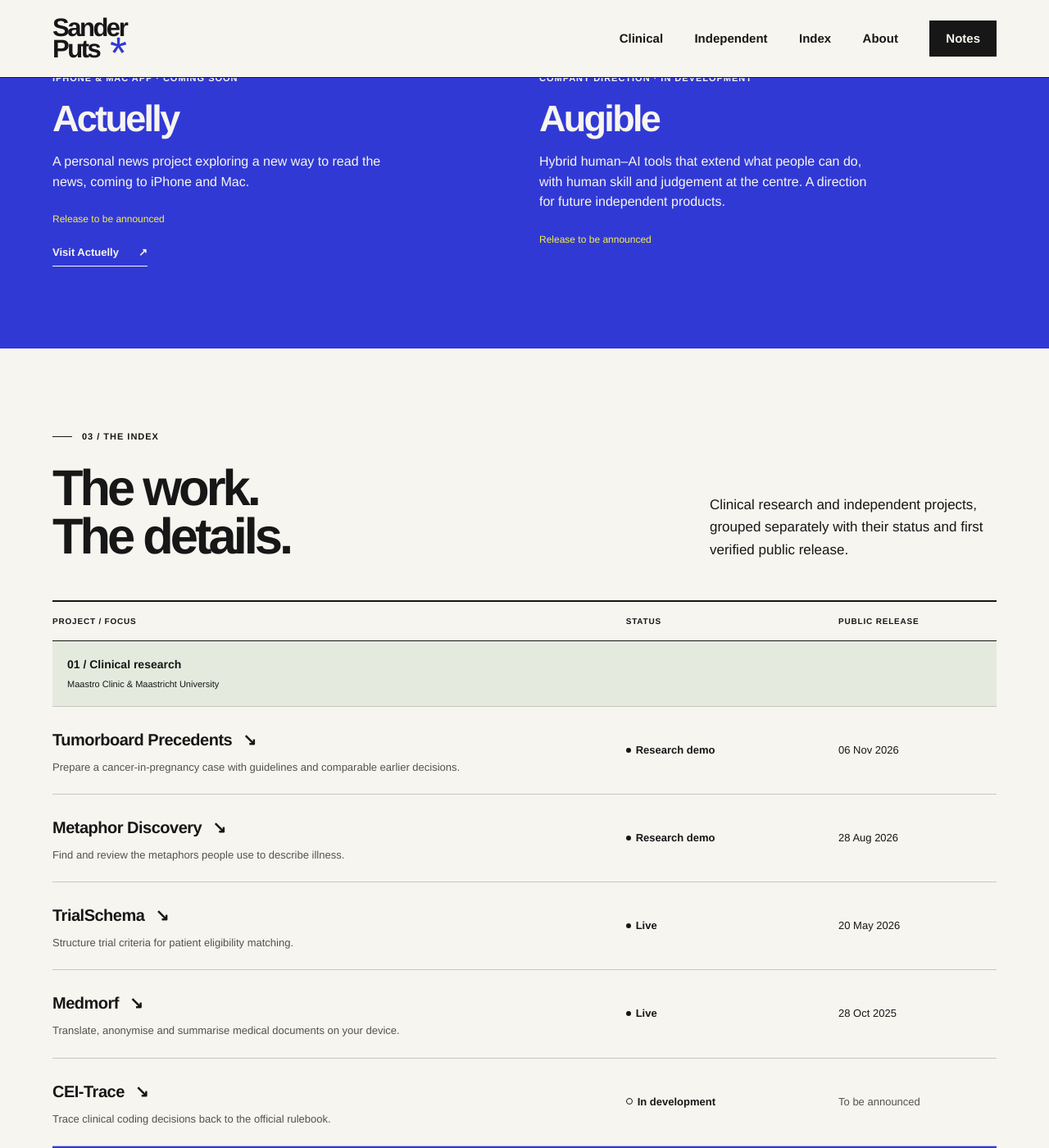
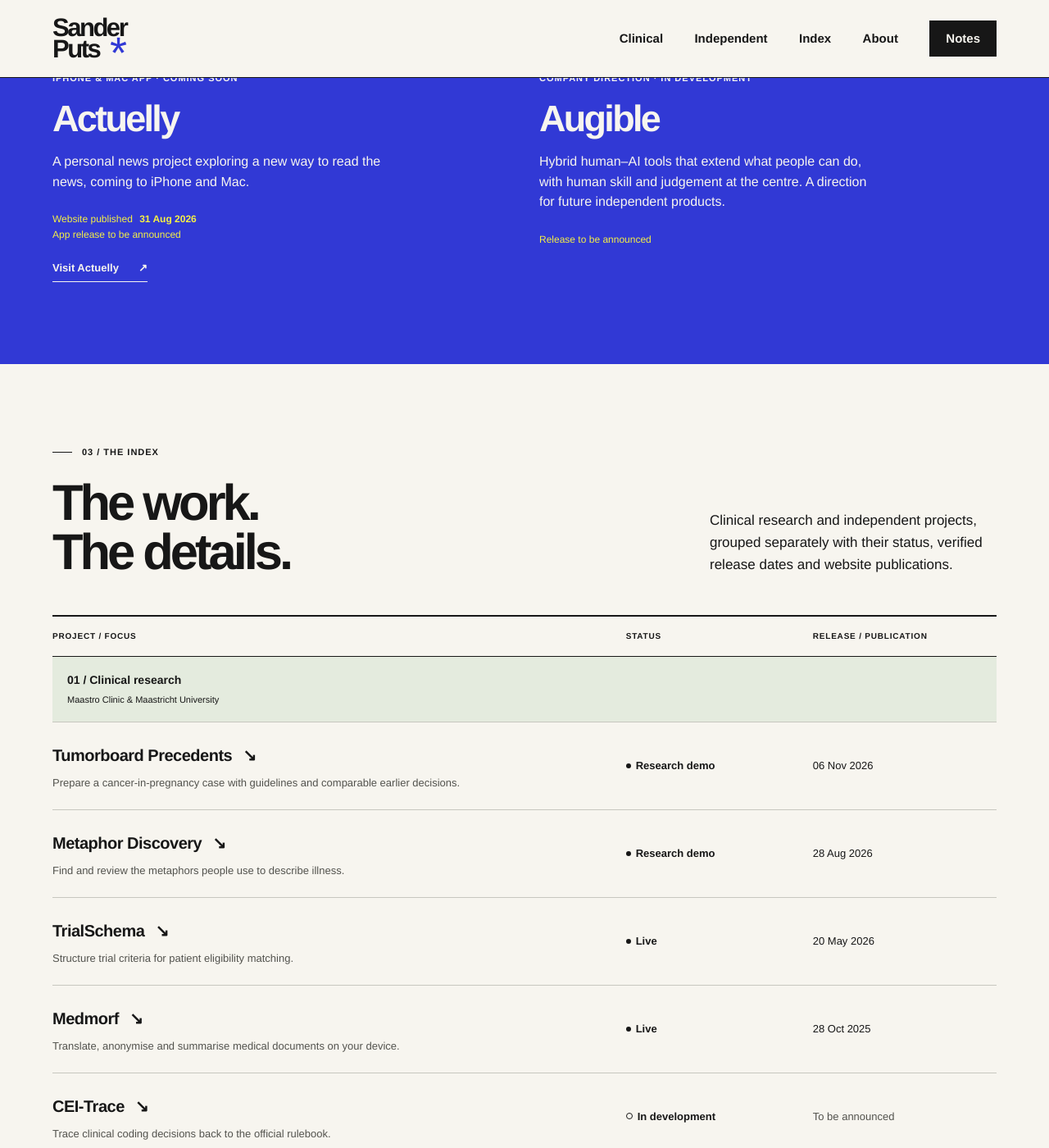
Before and after one commit to putssander/putssander.github.io, a Jekyll site: the page built from index.html, in a window 1280 px wide and 1400 px high, scrolled down 4809 px. Shown: the whole window at 82% size. Built offline with Jekyll 4.4.1, drawn with Linux system fonts in a browser that asks for light colours; some of the changed text lies outside the part shown.

Commit message:
Audit portfolio dates and distinguish Actuelly website publication

```diff
--- a/index.html
+++ b/index.html
@@ -44,7 +44,7 @@
         <div class="project-copy"><p>{{ project.description | escape }}</p>{% if project.note %}<p class="project-note">{{ project.note | escape }}</p>{% endif %}</div>
       </div>
       <div class="project-footer">
-        <p class="release-date">{{ project.release_label | escape }}{% if project.release_date %} <time datetime="{{ project.release_date }}">{{ project.release_date | date: "%d %b %Y" }}</time>{% endif %}</p>
+        <p class="release-date">{% if project.website_date %}Website published <time datetime="{{ project.website_date }}">{{ project.website_date | date: "%d %b %Y" }}</time><br>{% endif %}{{ project.release_label | escape }}{% if project.release_date %} <time datetime="{{ project.release_date }}">{{ project.release_date | date: "%d %b %Y" }}</time>{% endif %}</p>
         <div class="project-actions">
           {% if project.about_url %}<a href="{{ project.about_url }}">About the project <span aria-hidden="true">↗</span></a>{% endif %}
           {% if project.evaluation_url %}<a href="{{ project.evaluation_url }}">Evaluation <span aria-hidden="true">↗</span></a>{% endif %}
@@ -75,7 +75,7 @@
       <p class="eyebrow">{{ project.tag | escape }} · {{ project.status | escape }}</p>
       <h3 id="{{ project.id }}-title">{% if project.url %}<a href="{{ project.url }}">{{ project.name | escape }}</a>{% else %}{{ project.name | escape }}{% endif %}</h3>
       <p>{{ project.description | escape }}</p>
-      <p class="release-date">{{ project.release_label | escape }}{% if project.release_date %} <time datetime="{{ project.release_date }}">{{ project.release_date | date: "%d %b %Y" }}</time>{% endif %}</p>
+      <p class="release-date">{% if project.website_date %}Website published <time datetime="{{ project.website_date }}">{{ project.website_date | date: "%d %b %Y" }}</time><br>{% endif %}{{ project.release_label | escape }}{% if project.release_date %} <time datetime="{{ project.release_date }}">{{ project.release_date | date: "%d %b %Y" }}</time>{% endif %}</p>
       {% if project.url %}<a class="arrow-link" href="{{ project.url }}">{{ project.link_label | escape }} <span aria-hidden="true">↗</span></a>{% endif %}
       </div>
     </article>
@@ -84,11 +84,11 @@
 </section>
 
 <section id="project-index" class="index-section" aria-labelledby="index-title">
-  <header class="section-intro"><div><p class="section-index">03 / The index</p><h2 id="index-title">The work.<br>The details.</h2></div><p class="section-summary">Clinical research and independent projects, grouped separately with their status and first verified public release.</p></header>
+  <header class="section-intro"><div><p class="section-index">03 / The index</p><h2 id="index-title">The work.<br>The details.</h2></div><p class="section-summary">Clinical research and independent projects, grouped separately with their status, verified release dates and website publications.</p></header>
   <div class="overview-wrap">
     <table class="project-overview">
-      <caption class="sr-only">Project overview with current status and public release dates</caption>
-      <thead><tr><th scope="col">Project / focus</th><th scope="col">Status</th><th scope="col">Public release</th></tr></thead>
+      <caption class="sr-only">Project overview with current status, public release dates and website publication dates</caption>
+      <thead><tr><th scope="col">Project / focus</th><th scope="col">Status</th><th scope="col">Release / publication</th></tr></thead>
       {% assign categories = 'clinical,independent' | split: ',' %}
       {% for category in categories %}
       <tbody>
@@ -97,14 +97,14 @@
         <tr>
           <th scope="row"><a href="#{{ project.id }}">{{ project.name | escape }} <span aria-hidden="true">↘</span></a><span class="overview-summary">{{ project.summary | escape }}</span></th>
           <td><span class="status-badge status-{{ project.status | slugify }}">{{ project.status | escape }}</span></td>
-          <td>{% if project.release_date %}<time datetime="{{ project.release_date }}">{{ project.release_date | date: "%d %b %Y" }}</time>{% elsif project.status == 'Live' %}<span class="date-pending">Date unconfirmed</span>{% else %}<span class="date-pending">To be announced</span>{% endif %}</td>
+          <td>{% if project.release_date %}<time datetime="{{ project.release_date }}">{{ project.release_date | date: "%d %b %Y" }}</time>{% elsif project.website_date %}<span class="date-pending">Website published</span><br><time datetime="{{ project.website_date }}">{{ project.website_date | date: "%d %b %Y" }}</time>{% elsif project.status == 'Live' %}<span class="date-pending">Date unconfirmed</span>{% else %}<span class="date-pending">To be announced</span>{% endif %}</td>
         </tr>
       {% endif %}{% endfor %}
       </tbody>
       {% endfor %}
     </table>
   </div>
-  <p class="release-note">Dates mark the first verified public release or demo publication. Unannounced and unconfirmed dates are shown explicitly.</p>
+  <p class="release-note">Dates mark verified public releases or demo publications. Website dates are labelled separately and do not indicate an app release. Unannounced and unconfirmed dates are shown explicitly.</p>
 
 </section>
 
```
Also changed, not shown: _data/projects.yml (+6 -4 lines).
